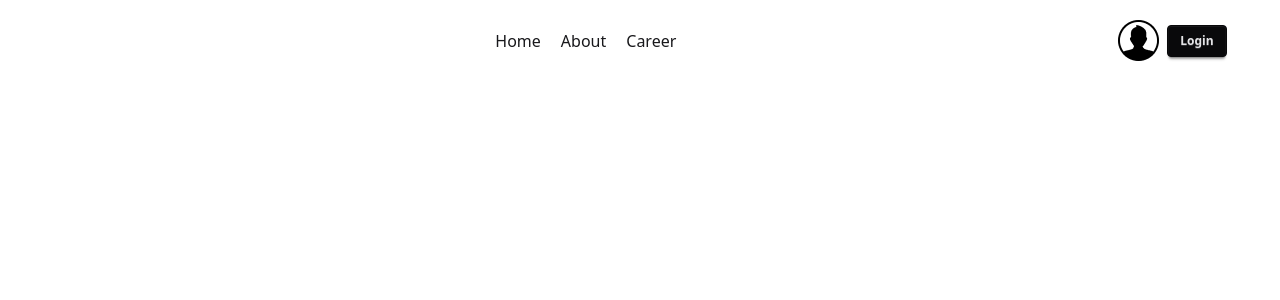
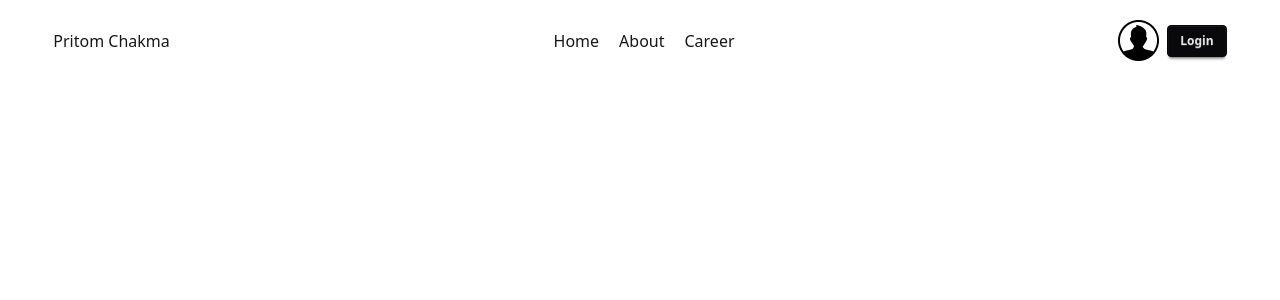
Before and after one commit to PritomChakma/Dragon-News, a React (Vite) app: page /auth in a window 1280 px wide. Shown: the top 300 px of the page. Built offline with nearby package versions, Linux system fonts and the light colour scheme.

Commit message:
use context api on AuthProvider

```diff
--- a/package.json
+++ b/package.json
@@ -11,6 +11,7 @@
   },
   "dependencies": {
     "@tailwindcss/vite": "^4.1.12",
+    "firebase": "^12.1.0",
     "localforage": "^1.10.0",
     "match-sorter": "^8.1.0",
     "moment": "^2.30.1",
--- a/src/Components/NavBar/NavBar.jsx
+++ b/src/Components/NavBar/NavBar.jsx
@@ -1,9 +1,13 @@
+import { useContext } from "react";
 import { Link, NavLink } from "react-router-dom";
 import userIcon from "../../assets/user.png";
+import { AuthContext } from "../Provider/AuthProvider";
 const NavBar = () => {
+  const { name } = useContext(AuthContext);
+
   return (
     <div className="flex justify-between items-center my-5 w-11/12 mx-auto">
-      <div></div>
+      <div>{name}</div>
       <div className="space-x-5">
         <NavLink to="/">Home</NavLink>
         <NavLink to="/about">About</NavLink>
@@ -11,7 +15,9 @@ const NavBar = () => {
       </div>
       <div className="flex gap-2 items-center">
         <img src={userIcon} alt="" />
-        <Link to="/auth/login" className="btn btn-sm btn-neutral">Login</Link>
+        <Link to="/auth/login" className="btn btn-sm btn-neutral">
+          Login
+        </Link>
       </div>
     </div>
   );
--- /dev/null
+++ b/src/Components/Provider/AuthProvider.jsx
@@ -0,0 +1,13 @@
+import { createContext } from "react";
+
+export const AuthContext = createContext();
+const AuthProvider = ({children}) => {
+
+  const authInfo = {
+    name: "Pritom Chakma",
+  };
+
+  return <AuthContext.Provider value={authInfo}>{children}</AuthContext.Provider>;
+};
+
+export default AuthProvider;
--- /dev/null
+++ b/src/Firebase/Firebase.init.js
@@ -0,0 +1,17 @@
+// Import the functions you need from the SDKs you need
+import { initializeApp } from "firebase/app";
+// TODO: Add SDKs for Firebase products that you want to use
+// https://firebase.google.com/docs/web/setup#available-libraries
+
+// Your web app's Firebase configuration
+const firebaseConfig = {
+  apiKey: "AIzaSyBTxFxyRdP652BYMzw7qurfuF8ycVnPujo",
+  authDomain: "dragon-news-4c710.firebaseapp.com",
+  projectId: "dragon-news-4c710",
+  storageBucket: "dragon-news-4c710.firebasestorage.app",
+  messagingSenderId: "709717617233",
+  appId: "1:709717617233:web:dc4f390d58ff8196b26670"
+};
+
+// Initialize Firebase
+const app = initializeApp(firebaseConfig);
--- a/src/main.jsx
+++ b/src/main.jsx
@@ -5,6 +5,7 @@ import {
   Navigate,
   RouterProvider,
 } from "react-router-dom";
+import AuthProvider from "./Components/Provider/AuthProvider";
 import "./index.css";
 import Auth from "./Pages/Auth/Auth";
 import Home from "./Pages/Home/Home";
@@ -54,6 +55,8 @@ const router = createBrowserRouter([
 
 createRoot(document.getElementById("root")).render(
   <StrictMode>
-    <RouterProvider router={router} />
+    <AuthProvider>
+      <RouterProvider router={router} />
+    </AuthProvider>
   </StrictMode>
 );
```
Also changed, not shown: 1 other file (tests, documents, lock files or other folders).
